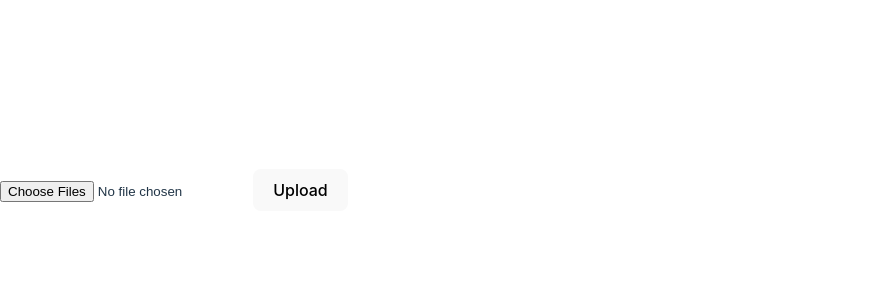
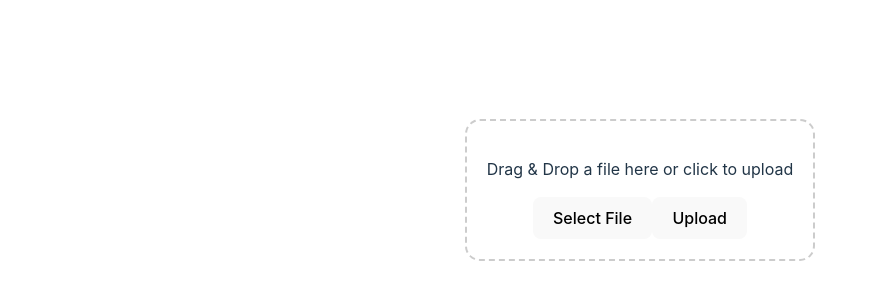
Before and after one commit to kanat3/mephi-hackaton-2024, a React (Vite) app in the folder frontend/: page / in a window 1280 px wide. Shown: the part 210-510 px from the top of the page, without its empty margins (0-878 px from the left). Built offline with nearby package versions, Linux system fonts and the light colour scheme.

Commit message:
style form

```diff
--- a/frontend/package.json
+++ b/frontend/package.json
@@ -1,7 +1,7 @@
 {
   "name": "frontend",
   "private": true,
-  "version": "0.0.0",
+  "version": "9.5.0",
   "type": "module",
   "scripts": {
     "dev": "vite --host",
@@ -10,7 +10,9 @@
     "preview": "vite preview"
   },
   "dependencies": {
+    "@emotion/styled": "^11.11.5",
     "axios": "^1.6.8",
+    "npm": "^9.5.0",
     "react": "^18.2.0",
     "react-dom": "^18.2.0"
   },
--- /dev/null
+++ b/frontend/src/components/FilesLoader.jsx
@@ -0,0 +1,65 @@
+import React, { useState, useRef } from 'react';
+import axios from 'axios';
+
+function FileUploadComponent() {
+  const [file, setFile] = useState(null);
+  const fileInputRef = useRef(null);
+
+  const handleFileChange = (event) => {
+    setFile(event.target.files[0]);
+  };
+
+  const handleDrop = (event) => {
+    event.preventDefault();
+    const droppedFile = event.dataTransfer.files[0];
+    setFile(droppedFile);
+  };
+
+  const handleSubmit = async () => {
+    if (!file) {
+      console.error('Please select a file.');
+      return;
+    }
+
+    const formData = new FormData();
+    formData.append('file', file);
+
+    try {
+      const response = await axios.post('/upload', formData, {
+        headers: {
+          'Content-Type': 'multipart/form-data'
+        }
+      });
+      console.log('File uploaded successfully:', response.data);
+    } catch (error) {
+      console.error('Error uploading file:', error);
+    }
+  };
+
+  const handleClick = () => {
+    if (fileInputRef.current) {
+      fileInputRef.current.click();
+    }
+  };
+
+  return (
+    <div
+      onDragOver={(e) => e.preventDefault()}
+      onDrop={handleDrop}
+      style={{ border: '2px dashed #ccc', padding: '20px', borderRadius: "15px", textAlign: 'center', cursor: 'pointer' }}
+    >
+      <input
+        type="file"
+        onChange={handleFileChange}
+        style={{ display: 'none' }}
+        ref={fileInputRef}
+      />
+      <p>Drag & Drop a file here or click to upload</p>
+      <button onClick={handleClick}>Select File</button>
+      <button onClick={handleSubmit}>Upload</button>
+      {file && <p>Selected file: {file.name}</p>}
+    </div>
+  );
+}
+
+export default FileUploadComponent;
--- a/frontend/src/components/FilesLoader.tsx
+++ /dev/null
@@ -1,37 +0,0 @@
-import React, { useState } from 'react';
-import axios from 'axios';
-
-function FileUploadComponent() {
-  const [files, setFiles] = useState([]);
-
-  const handleFileChange = (event) => {
-    setFiles(event.target.files);
-  };
-
-  const handleSubmit = async () => {
-    const formData = new FormData();
-    for (let i = 0; i < files.length; i++) {
-      formData.append('files', files[i]);
-    }
-
-    try {
-      const response = await axios.post('http://localhost:8081/video', formData, {
-        headers: {
-          'Content-Type': 'multipart/form-data'
-        }
-      });
-      console.log('Files uploaded successfully:', response.data);
-    } catch (error) {
-      console.error('Error uploading files:', error);
-    }
-  };
-
-  return (
-    <div>
-      <input type="file" multiple onChange={handleFileChange} />
-      <button onClick={handleSubmit}>Upload</button>
-    </div>
-  );
-}
-
-export default FileUploadComponent;
--- a/frontend/src/index.css
+++ b/frontend/src/index.css
@@ -5,7 +5,7 @@
 
   color-scheme: light dark;
   color: rgba(255, 255, 255, 0.87);
-  background-color: #242424;
+  background-color: #2D3949;;
 
   font-synthesis: none;
   text-rendering: optimizeLegibility;
@@ -26,6 +26,7 @@ body {
   margin: 0;
   display: flex;
   place-items: center;
+  justify-content: center;
   min-width: 320px;
   min-height: 100vh;
 }
```
Also changed, not shown: frontend/src/assets/dragAndDrop.png (added), 1 other file (tests, documents, lock files or other folders).
